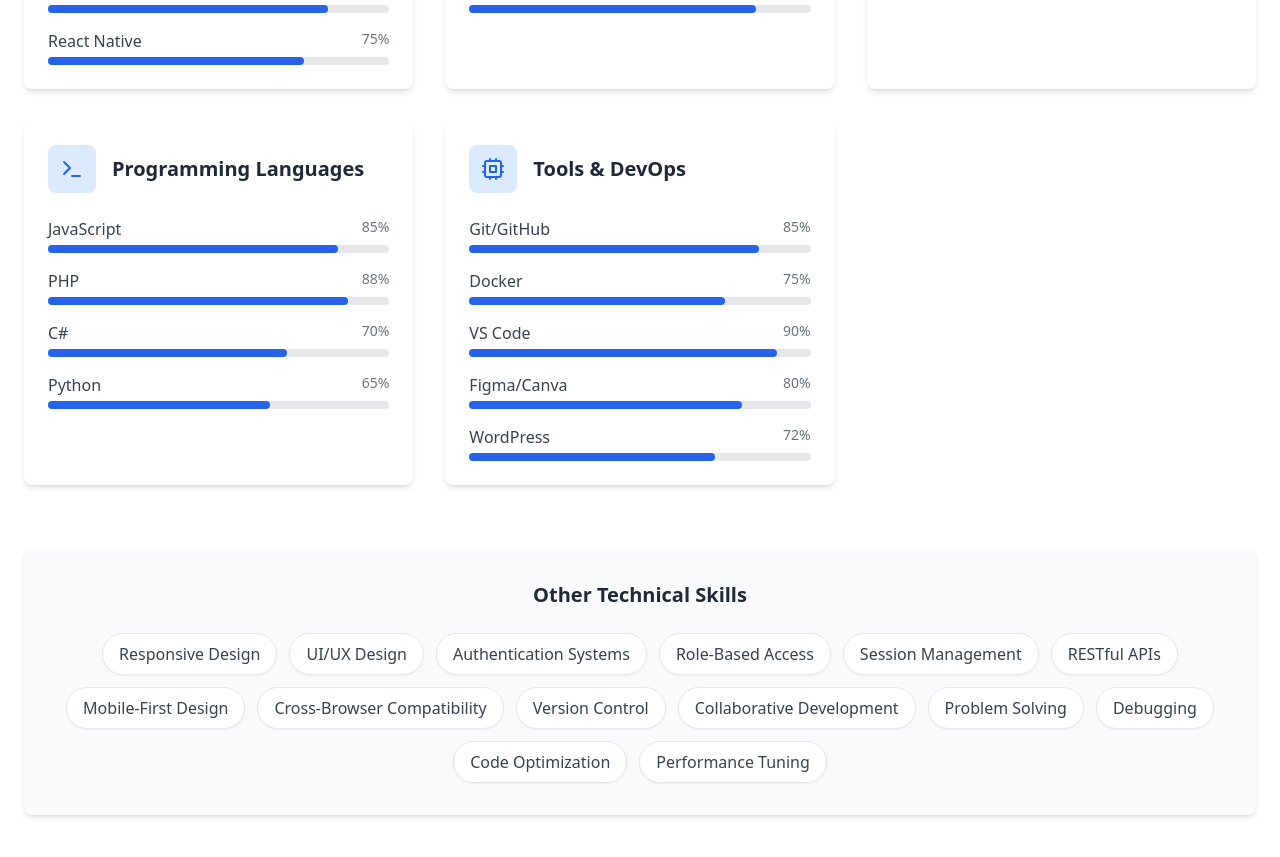
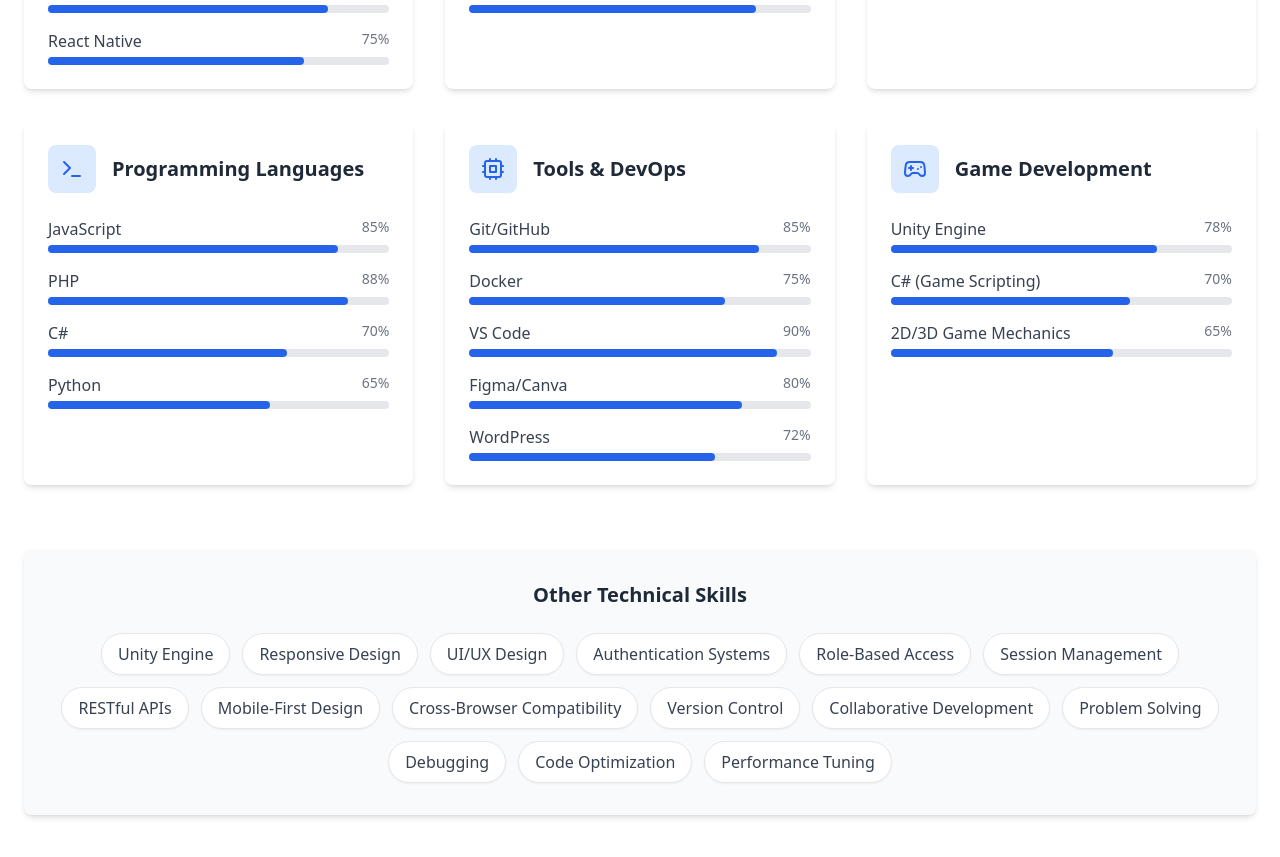
Before and after one commit to fdgatoc03/my-portfolio, a React (Vite) app: page / in a window 1280 px wide. Shown: the part 3366-4223 px from the top of the page. Built offline with nearby package versions, Linux system fonts and the light colour scheme.

Commit message:
Update Skills.tsx

```diff
--- a/src/components/Skills.tsx
+++ b/src/components/Skills.tsx
@@ -1,5 +1,5 @@
 import React from 'react';
-import { Code, Database, Terminal, Cpu, Monitor } from 'lucide-react';
+import { Code, Database, Terminal, Cpu, Monitor, Gamepad2 } from 'lucide-react';
 
 type SkillCategoryProps = {
   title: string;
@@ -76,6 +76,12 @@ const Skills: React.FC = () => {
     { name: 'WordPress', level: 72 },
   ];
 
+  const gameDevSkills = [
+    { name: 'Unity Engine', level: 78 },
+    { name: 'C# (Game Scripting)', level: 70 },
+    { name: '2D/3D Game Mechanics', level: 65 },
+  ];
+
   return (
     <section id="skills" className="py-20 bg-white dark:bg-gray-800">
       <div className="container mx-auto px-4 sm:px-6">
@@ -113,13 +119,18 @@ const Skills: React.FC = () => {
             skills={toolsSkills}
             icon={<Cpu className="text-blue-600 dark:text-blue-400" size={24} />}
           />
+          <SkillCategory
+            title="Game Development"
+            skills={gameDevSkills}
+            icon={<Gamepad2 className="text-blue-600 dark:text-blue-400" size={24} />}
+          />
         </div>
 
         <div className="mt-16 bg-gray-50 dark:bg-gray-700 rounded-lg p-8 shadow-md">
           <h3 className="text-xl font-bold text-gray-800 dark:text-white mb-6 text-center">Other Technical Skills</h3>
           <div className="flex flex-wrap justify-center gap-3">
             {[
-              'Responsive Design', 'UI/UX Design', 'Authentication Systems', 'Role-Based Access',
+              'Unity Engine', 'Responsive Design', 'UI/UX Design', 'Authentication Systems', 'Role-Based Access',
               'Session Management', 'RESTful APIs', 'Mobile-First Design', 'Cross-Browser Compatibility',
               'Version Control', 'Collaborative Development', 'Problem Solving', 'Debugging',
               'Code Optimization', 'Performance Tuning'
```
